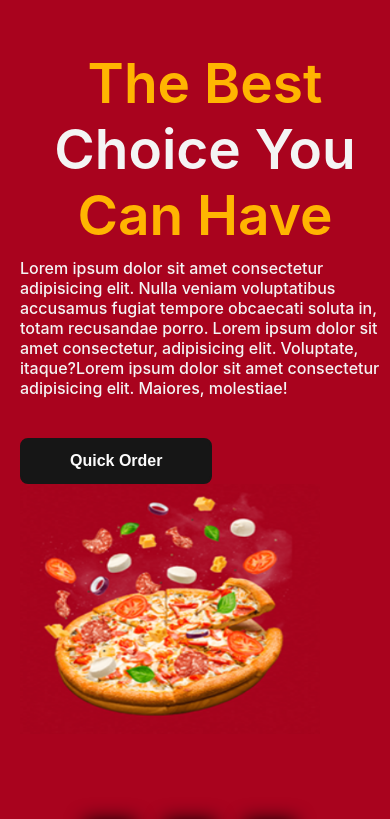
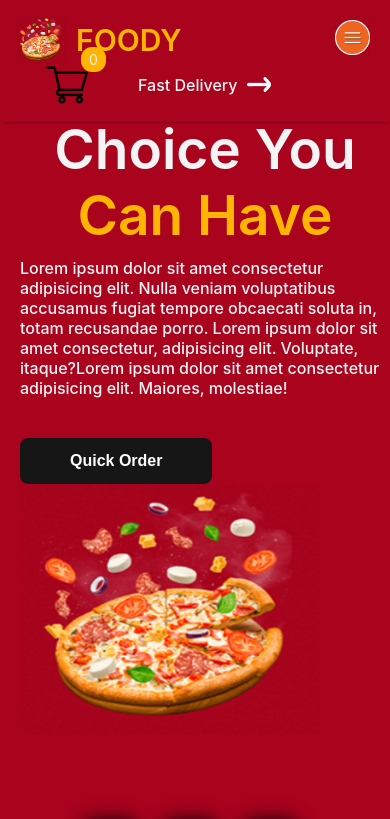
Before and after one commit to CardinalSparrow/react-foody-website, a React (Create React App) app: page / in a window 390 px wide. Shown: the top 819 px of the page. Built offline with nearby package versions, Linux system fonts and the light colour scheme.

Commit message:
Working on the mobile version. Added menu icon for the mobile

```diff
--- a/src/Components/Feedback/Feedback.jsx
+++ b/src/Components/Feedback/Feedback.jsx
@@ -4,19 +4,19 @@ import "./Feedback.css";
 const Customers = [
   {
     name: "Rhiana Miller",
-    star: "*****",
+    star: "⭐⭐⭐⭐⭐",
     comment:
       "Lorem, ipsum dolor sit amet consectetur adipisicing elit. Culpa tempore, deserunt repellendus ea tenetur mollitia fuga distinctio laborum adipisci rem.",
   },
   {
     name: "Ade Emmanuel",
-    star: "*****",
+    star: "⭐⭐⭐⭐⭐",
     comment:
       "Lorem, ipsum dolor sit amet consectetur adipisicing elit. Culpa tempore, deserunt repellendus ea tenetur mollitia fuga distinctio laborum adipisci rem.",
   },
   {
     name: "Eze Bawa",
-    star: "*****",
+    star: "⭐⭐⭐⭐⭐",
     comment:
       "Lorem, ipsum dolor sit amet consectetur adipisicing elit. Culpa tempore, deserunt repellendus ea tenetur mollitia fuga distinctio laborum adipisci rem.",
   },
--- a/src/Components/Navbar/Navbar.css
+++ b/src/Components/Navbar/Navbar.css
@@ -99,8 +99,57 @@
   font-weight: 500;
 }
 
+.burger-icon {
+  display: none;
+}
+.burger-icon img {
+  width: 35px;
+  height: auto;
+}
 @media (max-width: 768px) {
-  .navbar {
+  .navbar,
+  .nav-menu {
+    flex-direction: column;
+    gap: 0;
+  }
+  .burger-icon {
+    display: block;
+    position: absolute;
+    top: 20px;
+    right: 20px;
+  }
+
+  .nav-menu {
     display: none;
+    flex-direction: column;
+    position: absolute;
+    border-radius: 10px;
+    top: 60px;
+    right: 10px;
+    width: 50%;
+
+    background-color: rgba(
+      244,
+      244,
+      244,
+      0.8
+    ); /* Semi-transparent version of #f4f4f4 */
+
+    /* background-color: #fff; */
+    color: #a9031e;
+    box-shadow: 0px 2px 5px rgba(0, 0, 0, 0.1);
+  }
+
+  .nav-menu.mobile-menu-open {
+    display: flex;
+  }
+
+  .nav-menu li {
+    margin-right: 0;
+    margin-bottom: 10px;
+  }
+
+  .nav-menu li hr {
+    /* display: block; */
   }
 }
--- a/src/Components/Navbar/navbar.jsx
+++ b/src/Components/Navbar/navbar.jsx
@@ -3,16 +3,26 @@ import "./Navbar.css";
 import logo from "../Assets/logo.png";
 import cart_icon from "../Assets/cart_icon.png";
 import delivery_icon from "../Assets/arrow.png";
+import burger_icon from "../Assets/burger_icon.png";
 const Navbar = () => {
   const [menu, setMenu] = useState("home");
+  const [mobileMenuOpen, setMobileMenuOpen] = useState(false); // State for mobile menu
+
+  const toggleMobileMenu = () => {
+    setMobileMenuOpen(!mobileMenuOpen);
+  };
   return (
     <div className="navbar">
       <div className="nav-logo">
         <img src={logo} alt="" />
         <p>FOODY</p>
       </div>
+      {/* Burger icon for mobile */}
+      <div className="burger-icon" onClick={toggleMobileMenu}>
+        <img id="burger" src={burger_icon} alt="Burger Icon" />
+      </div>
 
-      <ul className="nav-menu">
+      <ul className={`nav-menu ${mobileMenuOpen ? "mobile-menu-open" : ""}`}>
         <li
           onClick={() => {
             setMenu("home");
```
Also changed, not shown: src/Components/Assets/burger_icon.png (added).
